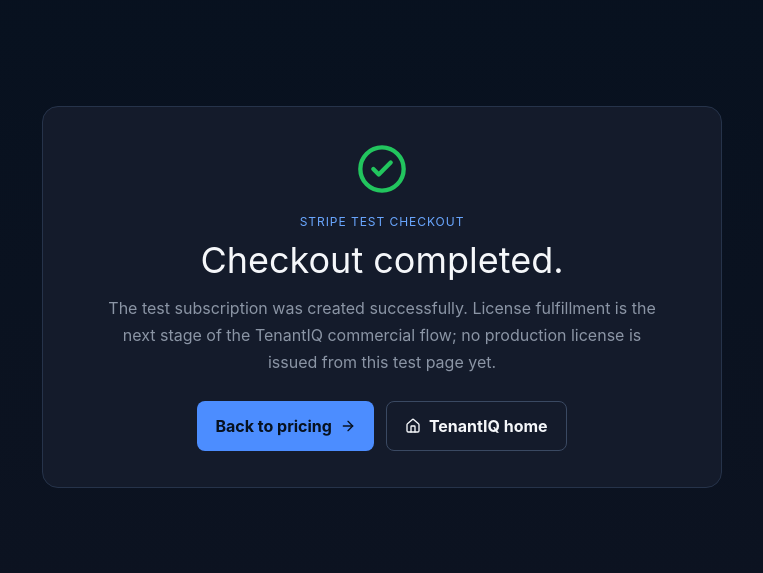
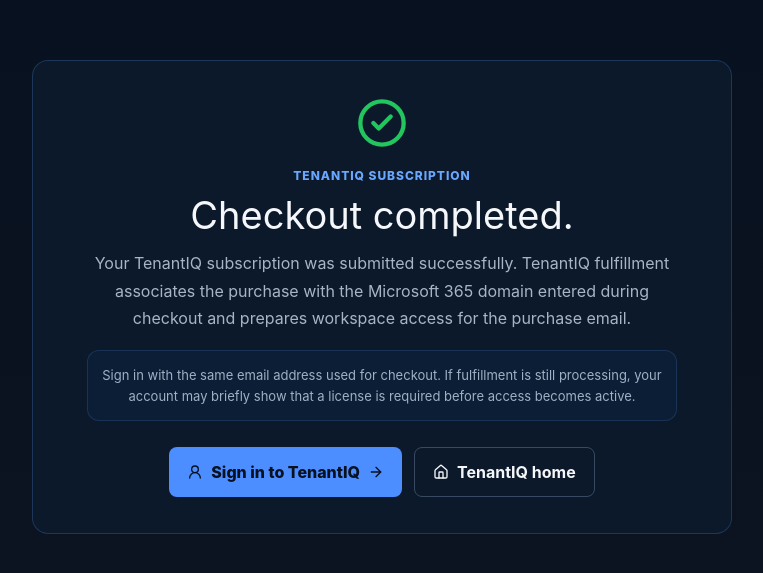
Before and after one commit to mbarsenas/TenantIQ-Web, a Next.js app: page /pricing/success in a window 1280 px wide. Shown: the part 103-676 px from the top of the page, without its empty margins (258-1021 px from the left). Built offline with nearby package versions, Linux system fonts and the light colour scheme.

Commit message:
Finish TenantIQ checkout success flow

```diff
--- a/app/pricing/success/page.tsx
+++ b/app/pricing/success/page.tsx
@@ -1,17 +1,18 @@
-import { CheckCircle2, ArrowRight, Home } from 'lucide-react';
+import { CheckCircle2, ArrowRight, Home, UserRound } from 'lucide-react';
 
 export const metadata = { title: 'TenantIQ Checkout Complete' };
 
 export default function CheckoutSuccessPage() {
   return (
     <main style={{ minHeight: '100vh', background: 'linear-gradient(180deg,#07111f 0%,#0d1321 100%)', color: '#f5f7fa', fontFamily: 'Inter, Arial, sans-serif', display: 'grid', placeItems: 'center', padding: '32px' }}>
-      <section style={{ width: 'min(680px,100%)', background: '#141b2b', border: '1px solid #26334a', borderRadius: 16, padding: 36, textAlign: 'center' }}>
+      <section style={{ width: 'min(700px,100%)', background: '#0b192b', border: '1px solid rgba(86,160,255,.22)', borderRadius: 16, padding: 36, textAlign: 'center' }}>
         <CheckCircle2 size={52} color="#22c55e" style={{ margin: '0 auto 18px' }} />
-        <div style={{ color: '#6aa7ff', fontSize: 12, letterSpacing: '.08em', textTransform: 'uppercase', marginBottom: 10 }}>Stripe test checkout</div>
-        <h1 style={{ margin: '0 0 14px', fontSize: 36, lineHeight: 1.1 }}>Checkout completed.</h1>
-        <p style={{ margin: '0 auto 24px', color: '#8b95a5', fontSize: 16, lineHeight: 1.7, maxWidth: 560 }}>The test subscription was created successfully. License fulfillment is the next stage of the TenantIQ commercial flow; no production license is issued from this test page yet.</p>
+        <div style={{ color: '#6aa7ff', fontSize: 12, letterSpacing: '.08em', textTransform: 'uppercase', marginBottom: 10, fontWeight: 800 }}>TenantIQ subscription</div>
+        <h1 style={{ margin: '0 0 14px', fontSize: 38, lineHeight: 1.1 }}>Checkout completed.</h1>
+        <p style={{ margin: '0 auto 18px', color: '#a8b5c6', fontSize: 16, lineHeight: 1.7, maxWidth: 590 }}>Your TenantIQ subscription was submitted successfully. TenantIQ fulfillment associates the purchase with the Microsoft 365 domain entered during checkout and prepares workspace access for the purchase email.</p>
+        <div style={{ margin: '0 auto 26px', maxWidth: 590, border: '1px solid rgba(86,160,255,.16)', borderRadius: 12, padding: 14, background: 'rgba(47,135,255,.05)', color: '#9fb1c5', fontSize: 13, lineHeight: 1.6 }}>Sign in with the same email address used for checkout. If fulfillment is still processing, your account may briefly show that a license is required before access becomes active.</div>
         <div style={{ display: 'flex', gap: 12, justifyContent: 'center', flexWrap: 'wrap' }}>
-          <a href="/pricing" style={{ display: 'inline-flex', alignItems: 'center', gap: 8, padding: '12px 18px', borderRadius: 8, background: '#4c8dff', color: '#07111f', textDecoration: 'none', fontWeight: 700 }}>Back to pricing <ArrowRight size={16}/></a>
+          <a href="/signin" style={{ display: 'inline-flex', alignItems: 'center', gap: 8, padding: '12px 18px', borderRadius: 8, background: '#4c8dff', color: '#07111f', textDecoration: 'none', fontWeight: 800 }}><UserRound size={16}/> Sign in to TenantIQ <ArrowRight size={16}/></a>
           <a href="/" style={{ display: 'inline-flex', alignItems: 'center', gap: 8, padding: '12px 18px', borderRadius: 8, border: '1px solid #3a4962', color: '#f5f7fa', textDecoration: 'none', fontWeight: 700 }}><Home size={16}/> TenantIQ home</a>
         </div>
       </section>
```
